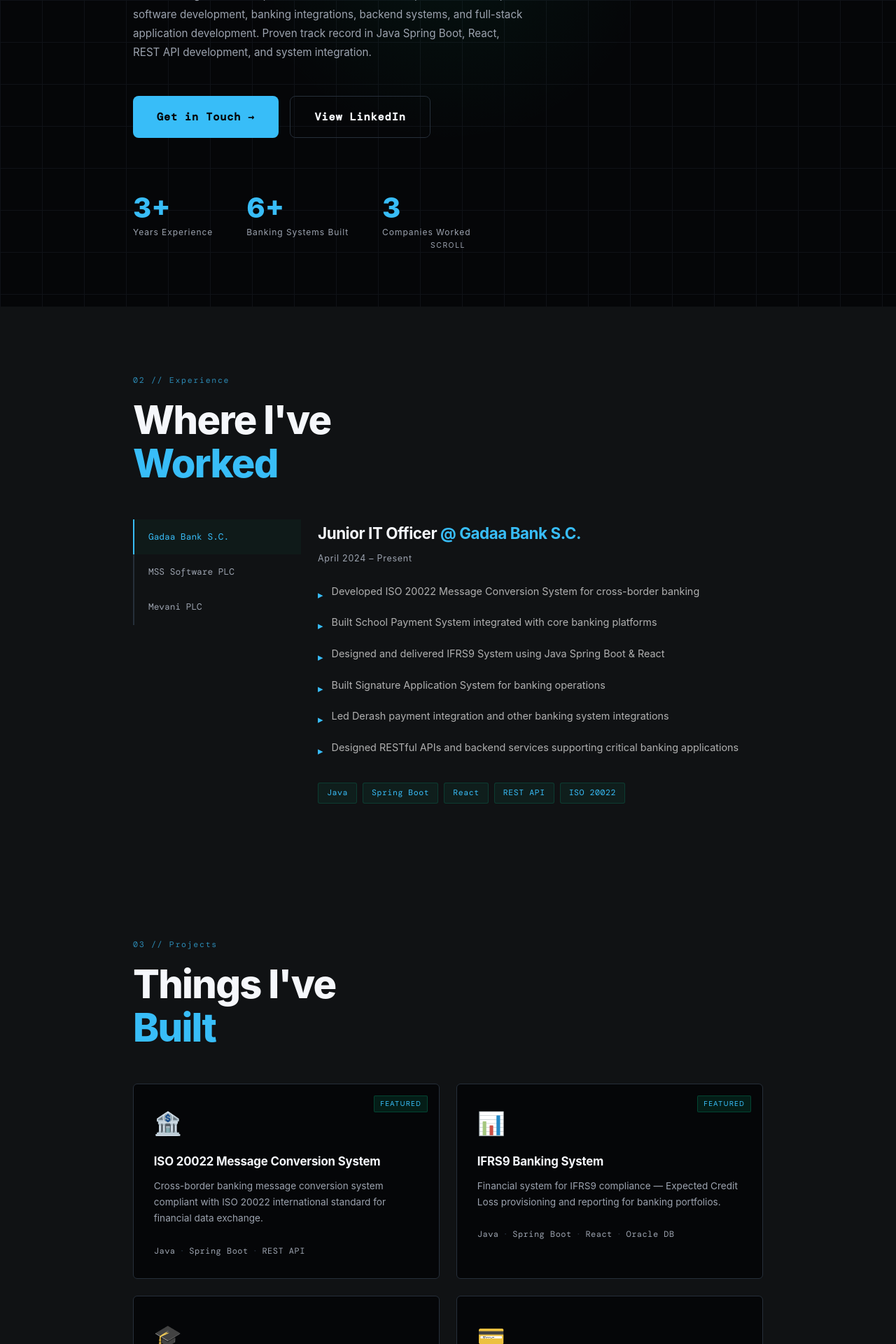
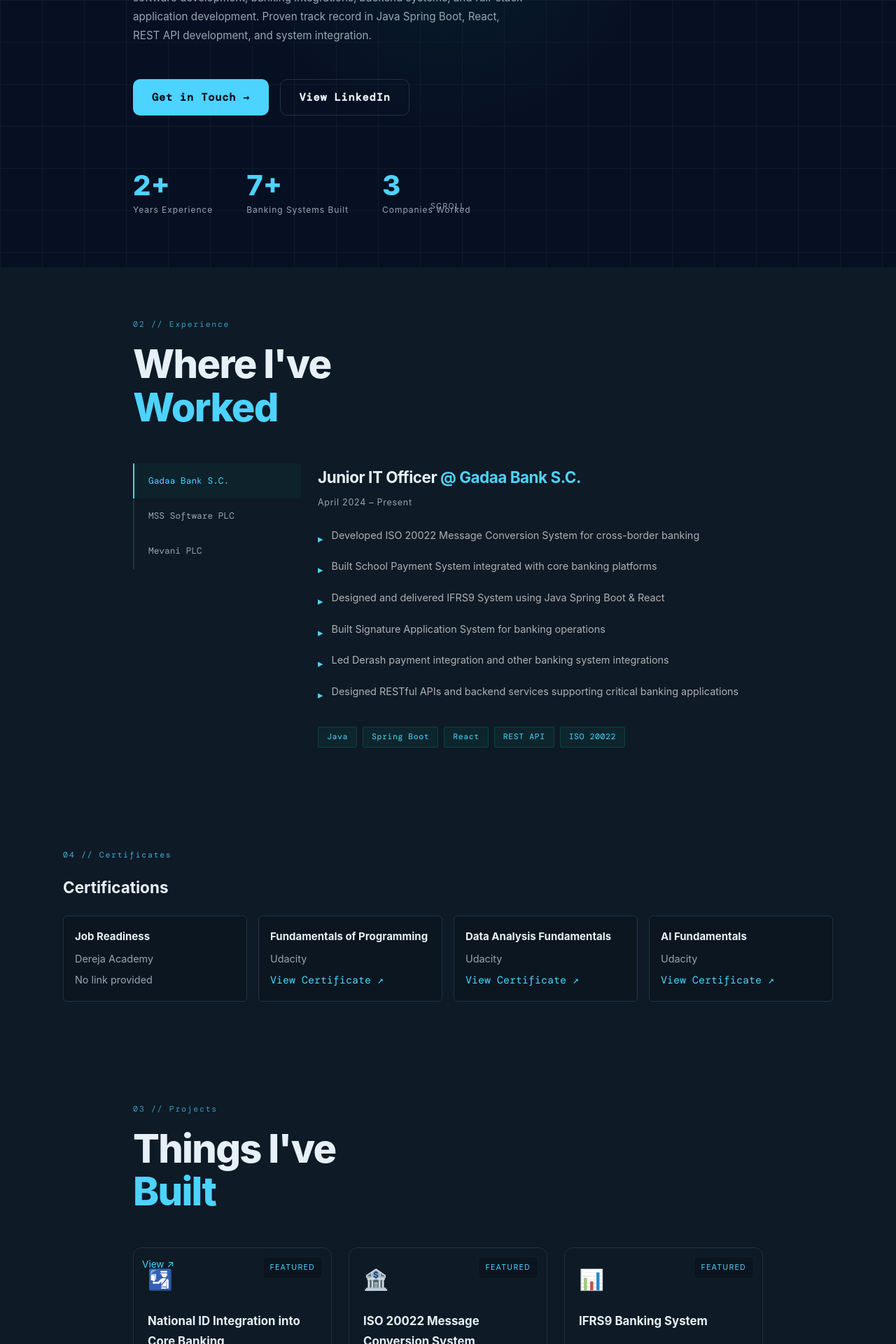
Before and after one commit to Samuel-Asamnew/portfolio, a React (Vite) app: page / in a window 1280 px wide. Shown: the part 600-2520 px from the top of the page at 70% size. Built offline with nearby package versions, Linux system fonts and the light colour scheme; a web font is replaced by a local one.

Commit message:
Initial commit

```diff
--- a/src/App.jsx
+++ b/src/App.jsx
@@ -3,6 +3,7 @@ import Navbar from './components/Navbar';
 import Hero from './components/Hero';
 import Experience from './components/Experience';
 import Projects from './components/Projects';
+import Certificates from './components/Certificates';
 import Skills from './components/Skills';
 import Contact from './components/Contact';
 import Footer from './components/Footer';
@@ -13,6 +14,7 @@ export default function App() {
       <Navbar />
       <Hero />
       <Experience />
+      <Certificates />
       <Projects />
       <Skills />
       <Contact />
--- /dev/null
+++ b/src/components/Certificates.jsx
@@ -0,0 +1,28 @@
+import React from 'react';
+import { data } from '../data';
+
+export default function Certificates() {
+  return (
+    <section id="certificates" className="section section--alt">
+      <div className="container">
+        <div className="section-label">04 // Certificates</div>
+
+        <h2 style={{ marginBottom: '1.25rem' }}>Certifications</h2>
+
+        <div className="cert-grid">
+          {data.certifications.map((c, i) => (
+            <div key={i} className="certificate">
+              <div style={{ fontWeight: 700 }}>{c.name}</div>
+              <div className="muted-text" style={{ margin: '0.35rem 0', fontSize: '0.9rem' }}>{c.issuer}</div>
+              {c.url ? (
+                <a href={c.url} target="_blank" rel="noopener noreferrer" className="cert-link">View Certificate ↗</a>
+              ) : (
+                <span className="muted-text" style={{ fontSize: '0.9rem' }}>No link provided</span>
+              )}
+            </div>
+          ))}
+        </div>
+      </div>
+    </section>
+  );
+}
--- a/src/components/Hero.jsx
+++ b/src/components/Hero.jsx
@@ -28,6 +28,17 @@ export default function Hero() {
     return () => clearTimeout(timeout);
   }, [displayed, typing, roleIdx]);
 
+  const [photoSrc, setPhotoSrc] = useState('https://placehold.co/400x400?text=Your+Photo');
+
+  useEffect(() => {
+    let mounted = true;
+    const img = new Image();
+    img.onload = () => { if (mounted) setPhotoSrc('/me.jpg'); };
+    img.onerror = () => { /* keep fallback */ };
+    img.src = '/me.jpg';
+    return () => { mounted = false; };
+  }, []);
+
   return (
     <section id="about" className="section" style={{
       minHeight: '100vh',
@@ -52,6 +63,8 @@ export default function Hero() {
       }} />
 
       <div style={{ maxWidth: '900px', margin: '0 auto', width: '100%', position: 'relative' }}>
+        {/* Profile photo: add your image to `public/me.jpg` (fallback used if missing) */}
+        <img src={photoSrc} alt={data.name} className="hero-photo" />
         {/* Badge */}
         <div style={{
           display: 'inline-flex', alignItems: 'center', gap: '8px',
@@ -89,7 +102,7 @@ export default function Hero() {
           letterSpacing: '0.12em', textTransform: 'uppercase',
           marginBottom: '1rem',
         }}>
-          {data.title} · Banking Systems · APIs
+          {data.title} · Banking Systems · API's
         </div>
 
         {/* Typewriter */}
@@ -121,40 +134,9 @@ export default function Hero() {
         </p>
 
         {/* CTAs */}
-        <div className="cta-group" style={{
-          animation: 'fadeUp 0.8s ease both 0.4s',
-        }}>
-          <button
-            onClick={() => document.getElementById('contact')?.scrollIntoView({ behavior: 'smooth' })}
-            style={{
-              background: 'var(--accent)', color: 'var(--bg)',
-              border: 'none', borderRadius: '8px',
-              padding: '16px 34px', cursor: 'pointer',
-              fontFamily: 'var(--font-mono)', fontWeight: 600, fontSize: '0.95rem',
-              letterSpacing: '0.06em',
-            }}
-            onMouseEnter={e => { e.target.style.background = '#22c5f2'; e.target.style.transform = 'translateY(-2px)'; }}
-            onMouseLeave={e => { e.target.style.background = 'var(--accent)'; e.target.style.transform = 'translateY(0)'; }}
-          >
-            Get in Touch →
-          </button>
-          <a
-            href={data.linkedin}
-            target="_blank"
-            rel="noreferrer"
-            style={{
-              display: 'inline-flex', alignItems: 'center', justifyContent: 'center',
-              background: 'transparent', color: 'var(--text)',
-              border: '1px solid var(--border)', borderRadius: '8px',
-              padding: '16px 34px', textDecoration: 'none',
-              fontFamily: 'var(--font-mono)', fontWeight: 600, fontSize: '0.95rem',
-              letterSpacing: '0.06em',
-            }}
-            onMouseEnter={e => { e.target.style.borderColor = 'var(--accent)'; e.target.style.color = 'var(--accent)'; e.target.style.transform = 'translateY(-2px)'; }}
-            onMouseLeave={e => { e.target.style.borderColor = 'var(--border)'; e.target.style.color = 'var(--text)'; e.target.style.transform = 'translateY(0)'; }}
-          >
-            View LinkedIn
-          </a>
+        <div className="cta-group" style={{ animation: 'fadeUp 0.8s ease both 0.4s' }}>
+          <button onClick={() => document.getElementById('contact')?.scrollIntoView({ behavior: 'smooth' })} className="btn btn--primary">Get in Touch →</button>
+          <a href={data.linkedin} target="_blank" rel="noreferrer" className="btn btn--outline">View LinkedIn</a>
         </div>
 
         {/* Stats */}
@@ -163,8 +145,8 @@ export default function Hero() {
           animation: 'fadeUp 0.8s ease both 0.5s',
         }}>
           {[
-            { num: '3+', label: 'Years Experience' },
-            { num: '6+', label: 'Banking Systems Built' },
+            { num: '2+', label: 'Years Experience' },
+            { num: '7+', label: 'Banking Systems Built' },
             { num: '3', label: 'Companies Worked' },
           ].map(s => (
             <div key={s.label}>
--- a/src/components/Navbar.jsx
+++ b/src/components/Navbar.jsx
@@ -39,8 +39,7 @@ export default function Navbar() {
 
       {/* Desktop */}
       <ul style={{
-        display: 'flex', gap: '2rem', listStyle: 'none',
-        '@media(max-width:600px)': { display: 'none' }
+        display: 'flex', gap: '2rem', listStyle: 'none'
       }} className="nav-desktop">
         {links.map(l => (
           <li key={l}>
--- a/src/components/Projects.jsx
+++ b/src/components/Projects.jsx
@@ -3,27 +3,13 @@ import { data } from '../data';
 
 export default function Projects() {
   return (
-    <section id="projects" className="section" style={{
-      background: 'var(--surface)',
-      position: 'relative',
-    }}>
+    <section id="projects" className="section section--alt" style={{ position: 'relative' }}>
       <div className="container" style={{ maxWidth: '900px' }}>
-        <div style={{
-          color: 'var(--accent)', fontFamily: 'var(--font-mono)',
-          fontSize: '0.72rem', letterSpacing: '0.15em', marginBottom: '1rem', opacity: 0.7,
-        }}>03 // Projects</div>
+        <div style={{ color: 'var(--accent)', fontFamily: 'var(--font-mono)', fontSize: '0.72rem', letterSpacing: '0.15em', marginBottom: '1rem', opacity: 0.7 }}>03 // Projects</div>
 
-        <h2 style={{
-          fontFamily: 'var(--font-display)', fontWeight: 800,
-          fontSize: 'clamp(2rem, 5vw, 3.5rem)', letterSpacing: '-0.03em',
-          marginBottom: '3rem', lineHeight: 1.1,
-        }}>
-          Things I've<br /><span style={{ color: 'var(--accent)' }}>Built</span>
-        </h2>
+        <h2 style={{ fontFamily: 'var(--font-display)', fontWeight: 800, fontSize: 'clamp(2rem, 5vw, 3.5rem)', letterSpacing: '-0.03em', marginBottom: '3rem', lineHeight: 1.1 }}>Things I've<br /><span style={{ color: 'var(--accent)' }}>Built</span></h2>
 
-        <div className="project-grid" style={{
-          gap: '1.5rem',
-        }}>
+        <div className="project-grid" style={{ gap: '1.5rem' }}>
           {data.projects.map((p, i) => (
             <ProjectCard key={i} project={p} featured={p.highlight} />
           ))}
@@ -34,71 +20,36 @@ export default function Projects() {
 }
 
 function ProjectCard({ project, featured }) {
-  const [hovered, setHovered] = React.useState(false);
-
   return (
-    <div
-      onMouseEnter={() => setHovered(true)}
-      onMouseLeave={() => setHovered(false)}
-      style={{
-        background: hovered ? 'rgba(0,229,160,0.03)' : 'var(--bg)',
-        border: `1px solid ${hovered ? 'rgba(0,229,160,0.3)' : 'var(--border)'}`,
-        borderRadius: '6px', padding: '1.8rem',
-        cursor: 'default', transition: 'all 0.3s ease',
-        transform: hovered ? 'translateY(-4px)' : 'translateY(0)',
-        boxShadow: hovered ? '0 16px 40px rgba(0,0,0,0.4)' : 'none',
-        position: 'relative',
-        gridColumn: featured ? 'span 1' : 'span 1',
-      }}
-    >
-      {featured && (
-        <span style={{
-          position: 'absolute', top: '1rem', right: '1rem',
-          background: 'rgba(0,229,160,0.1)', color: 'var(--accent)',
-          fontSize: '0.6rem', letterSpacing: '0.12em', padding: '3px 8px',
-          border: '1px solid rgba(0,229,160,0.2)', borderRadius: '2px',
-        }}>FEATURED</span>
+    <article className={`card project-card${featured ? ' project-card--featured' : ''}`}>
+      {project.link && (
+        <a href={project.link} target="_blank" rel="noopener noreferrer" className="project-link">View ↗</a>
       )}
 
-      <div style={{
-        fontSize: '2rem', marginBottom: '1rem',
-        filter: hovered ? 'none' : 'grayscale(0.3)',
-        transition: 'filter 0.3s',
-      }}>
-        {projectEmoji(project.title)}
-      </div>
+      {featured && (
+        <span className="project-badge">FEATURED</span>
+      )}
 
-      <h3 style={{
-        fontFamily: 'var(--font-display)', fontWeight: 700,
-        fontSize: '1.05rem', letterSpacing: '-0.01em',
-        marginBottom: '0.75rem', color: 'var(--text)', lineHeight: 1.3,
-      }}>
-        {project.title}
-      </h3>
+      <div className="project-emoji">{projectEmoji(project.title)}</div>
 
-      <p style={{
-        color: 'var(--muted)', fontSize: '0.85rem', lineHeight: 1.7,
-        marginBottom: '1.5rem',
-      }}>
-        {project.desc}
-      </p>
+      <h3 className="project-title">{project.title}</h3>
 
-      <div style={{ display: 'flex', flexWrap: 'wrap', gap: '6px', marginTop: 'auto' }}>
-        {project.tech.map(t => (
-          <span key={t} style={{
-            color: 'var(--muted)', fontSize: '0.75rem',
-            fontFamily: 'var(--font-mono)', letterSpacing: '0.04em',
-          }}>
+      <p className="project-desc">{project.desc}</p>
+
+      <div className="project-tech">
+        {project.tech.map((t, idx) => (
+          <span key={t} className="tech">
             {t}
-            {project.tech[project.tech.length - 1] !== t && <span style={{ color: 'var(--border)', marginLeft: '6px' }}>·</span>}
+            {idx !== project.tech.length - 1 && <span className="dot">·</span>}
           </span>
         ))}
       </div>
-    </div>
+    </article>
   );
 }
 
 function projectEmoji(title) {
+  if (title.includes('National') || title.includes('ID') || title.includes('Identification')) return '🛂';
   if (title.includes('ISO')) return '🏦';
   if (title.includes('IFRS')) return '📊';
   if (title.includes('School')) return '🎓';
--- a/src/data.js
+++ b/src/data.js
@@ -5,8 +5,8 @@ export const data = {
   email: "samuelasamnewmamo@gmail.com",
   phone: "+251 949 384 998",
   location: "Addis Ababa, Ethiopia",
-  github: "https://github.com/samuelasamnew", // update with your real handle
-  linkedin: "https://linkedin.com/in/samuelasamnew", // update with your real profile
+  github: "https://github.com/Samuel-Asamnew", // update with your real handle
+  linkedin: "www.linkedin.com/in/samuel-asamnew-mamo-80245833b", // update with your real profile
   summary: "Software Engineer and IT professional with hands-on experience in enterprise software development, banking integrations, backend systems, and full-stack application development. Proven track record in Java Spring Boot, React, REST API development, and system integration.",
 
   skills: [
@@ -65,6 +65,13 @@ export const data = {
 
   projects: [
     {
+      title: "National ID Integration into Core Banking",
+      desc: "Worked as both frontend (React) and backend (Java, MySQL) developer on a project integrating national ID verification into a core banking system. Built user interfaces for customer onboarding, developed secure APIs for ID validation, and optimized database schemas to manage identity records. The solution streamlined customer registration, enhanced security, and ensured compliance with national regulations.",
+      tech: ["React", "Java", "MySQL", "REST API", "Integration"],
+      link: "https://fayda.gadaabank.com.et/publicfayda/",
+      highlight: true,
+    },
+    {
       title: "ISO 20022 Message Conversion System",
       desc: "Cross-border banking message conversion system compliant with ISO 20022 international standard for financial data exchange.",
       tech: ["Java", "Spring Boot", "REST API"],
@@ -109,15 +116,15 @@ export const data = {
   },
 
   certifications: [
-    { name: "Job Readiness", issuer: "Dereja Academy" },
-    { name: "Fundamentals of Programming", issuer: "Udacity" },
-    { name: "Data Analysis Fundamentals", issuer: "Udacity" },
-    { name: "AI Fundamentals", issuer: "Udacity" },
+    { name: "Job Readiness", issuer: "Dereja Academy", url: "" },
+    { name: "Fundamentals of Programming", issuer: "Udacity", url: "https://www.udacity.com/certificate/e/600059fc-d09b-11ef-8bb8-cb0c72f94dc7" },
+    { name: "Data Analysis Fundamentals", issuer: "Udacity", url: "https://www.udacity.com/certificate/e/c9d792aa-0a33-11f1-8af2-67b4cbf0dc19" },
+    { name: "AI Fundamentals", issuer: "Udacity", url: "https://www.udacity.com/certificate/lp/74f53bd1-68dd-49dd-8eeb-59263f5d60fc" },
   ],
 
   languages: [
     { lang: "Amharic", level: "Fluent" },
-    { lang: "English", level: "Fluent" },
+    { lang: "English", level: "Professional" },
     { lang: "Afan Oromo", level: "Intermediate" },
   ],
 };
--- a/src/index.css
+++ b/src/index.css
@@ -5,14 +5,17 @@
 }
 
 :root {
-  --bg: #050608;
-  --surface: #101214;
-  --surface2: #161a20;
-  --border: #262f3a;
-  --accent: #38bdf8;
+  --bg: #071022;
+  --surface: #0e1a26;
+  --surface2: #0c1620;
+  --border: #21343f;
+  --accent: #4dd3ff;
   --accent2: #7dd3fc;
-  --text: #f5f7fb;
-  --muted: #9ca3af;
+  --text: #e6f0f6;
+  --muted: #97a6b3;
+  --card-radius: 12px;
+  --card-padding: 1.25rem;
+  --section-padding: 4.5rem;
   --font-display: 'Inter', system-ui, sans-serif;
   --font-mono: 'DM Mono', ui-monospace, SFMono-Regular, Menlo, monospace;
 }
@@ -46,7 +49,7 @@ button {
 }
 
 .section {
-  padding: 6rem 2rem;
+  padding: var(--section-padding) 2rem;
 }
 
 .section--alt {
@@ -109,7 +112,7 @@ button {
 }
 
 .project-grid {
-  grid-template-columns: repeat(auto-fit, minmax(320px, 1fr));
+  grid-template-columns: repeat(auto-fit, minmax(280px, 1fr));
 }
 
 .experience-grid {
@@ -172,3 +175,141 @@ button {
   0%, 100% { background-position: 0% 50%; }
   50%       { background-position: 100% 50%; }
 }
+
+/* Certificates grid styles */
+.cert-grid {
+  display: grid;
+  gap: 1rem;
+  grid-template-columns: repeat(auto-fit, minmax(240px, 1fr));
+}
+
+.certificate {
+  background: var(--surface2);
+  border: 1px solid var(--border);
+  padding: 1rem;
+  border-radius: 6px;
+}
+
+.cert-link {
+  color: var(--accent);
+  font-family: var(--font-mono);
+  text-decoration: none;
+}
+
+/* Hero profile photo */
+.hero-photo {
+  position: absolute;
+  top: 2rem;
+  right: -40px;
+  width: 220px;
+  height: 220px;
+  object-fit: cover;
+  border-radius: 9999px;
+  border: 6px solid rgba(56,189,248,0.08);
+  box-shadow: 0 18px 50px rgba(0,0,0,0.6);
+}
+
+@media (max-width: 768px) {
+  .hero-photo {
+    position: relative;
+    right: 0;
+    margin: 1.5rem auto 0;
+    width: 120px;
+    height: 120px;
+    display: block;
+  }
+}
+
+/* Centralized card styles */
+.card {
+  background: var(--surface);
+  border: 1px solid var(--border);
+  padding: var(--card-padding);
+  border-radius: var(--card-radius);
+  transition: transform 220ms ease, box-shadow 220ms ease, border-color 220ms ease;
+}
+.card:hover {
+  transform: translateY(-6px);
+  box-shadow: 0 18px 40px rgba(2,6,23,0.6);
+  border-color: rgba(77,211,255,0.08);
+}
+
+/* Project card specifics */
+.project-card {
+  display: flex;
+  flex-direction: column;
+  gap: 0.6rem;
+  min-height: 220px;
+  position: relative;
+}
+.project-emoji {
+  font-size: 1.8rem;
+  margin-bottom: 0.6rem;
+  color: var(--accent);
+  filter: grayscale(30%);
+}
+.project-title {
+  font-family: var(--font-display);
+  font-weight: 700;
+  font-size: 1.05rem;
+  color: var(--text);
+  margin-bottom: 0.35rem;
+}
+.project-desc {
+  color: var(--muted);
+  font-size: 0.95rem;
+  line-height: 1.6;
+}
+.project-tech {
+  display: flex;
+  flex-wrap: wrap;
+  gap: 0.5rem;
+  margin-top: auto;
+}
+.tech {
+  color: var(--muted);
+  font-size: 0.8rem;
+  font-family: var(--font-mono);
+}
+.dot { color: var(--border); margin-left: 6px; }
+.project-badge {
+  position: absolute;
+  top: 0.75rem;
+  right: 0.75rem;
+  background: rgba(0,0,0,0.16);
+  padding: 6px 10px;
+  border-radius: 6px;
+  font-size: 0.66rem;
+  color: var(--accent);
+  border: 1px solid rgba(77,211,255,0.06);
+  letter-spacing: 0.12em;
+}
+.project-link {
+  position: absolute;
+  top: 0.75rem;
+  left: 0.75rem;
+  color: var(--accent);
+  text-decoration: none;
+  font-size: 0.85rem;
+}
+
+/* Buttons */
+.btn {
+  display: inline-flex;
+  align-items: center;
+  justify-content: center;
+  padding: 12px 26px;
+  border-radius: 10px;
+  font-family: var(--font-mono);
+  font-weight: 600;
+  font-size: 0.95rem;
+  letter-spacing: 0.06em;
+  cursor: pointer;
+  transition: all 180ms ease;
+  border: 1px solid transparent;
+  text-decoration: none;
+}
+.btn--primary { background: var(--accent); color: var(--bg); border-color: transparent; }
+.btn--primary:hover { filter: brightness(0.95); transform: translateY(-2px); }
+.btn--outline { background: transparent; color: var(--text); border-color: var(--border); }
+.btn--outline:hover { color: var(--accent); border-color: var(--accent); transform: translateY(-2px); }
```
Also changed, not shown: public/me.jpg (added).
